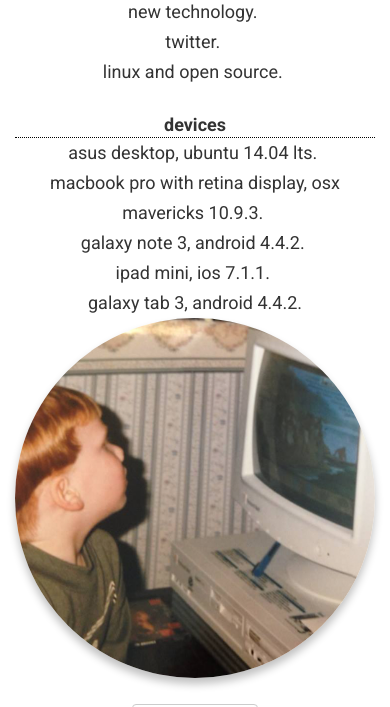
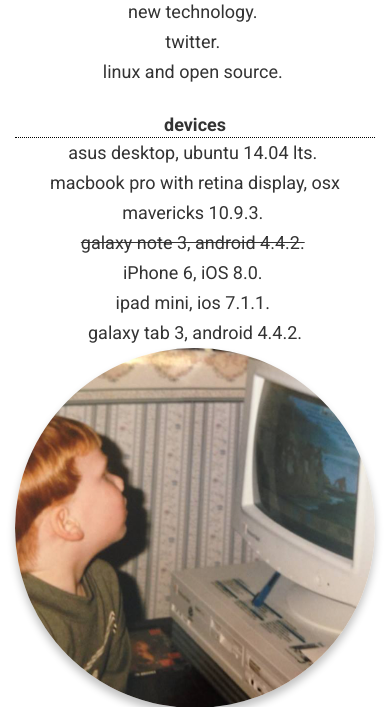
Before and after one commit to nathanfrancy/portfolio-old, a PHP site: page /about.php in a window 390 px wide. Shown: the part 1174-1881 px from the top of the page. Run offline with PHP 8.4, Linux system fonts and the light colour scheme; some web fonts are replaced.

Commit message:
add iPhone to device list

```diff
--- a/about.php
+++ b/about.php
@@ -68,7 +68,8 @@
                                 <div class="about-content">
                                     <span id="37">asus desktop, ubuntu 14.04 lts.</span>&nbsp;<br />
                                     <span id="36">macbook pro with retina display, osx mavericks 10.9.3.</span>&nbsp;<br />
-                                    <span id="35">galaxy note 3, android 4.4.2.</span>&nbsp;<br />
+                                    <span id="35"><s>galaxy note 3, android 4.4.2.</s></span>&nbsp;<br />
+									<span id="42">iPhone 6, iOS 8.0.</span>&nbsp;<br />
                                     <span id="38">ipad mini, ios 7.1.1.</span>&nbsp;<br />
                                     <span id="39">galaxy tab 3, android 4.4.2.</span>
                                 </div>
```
Also changed, not shown: img/about/42.png (added).
